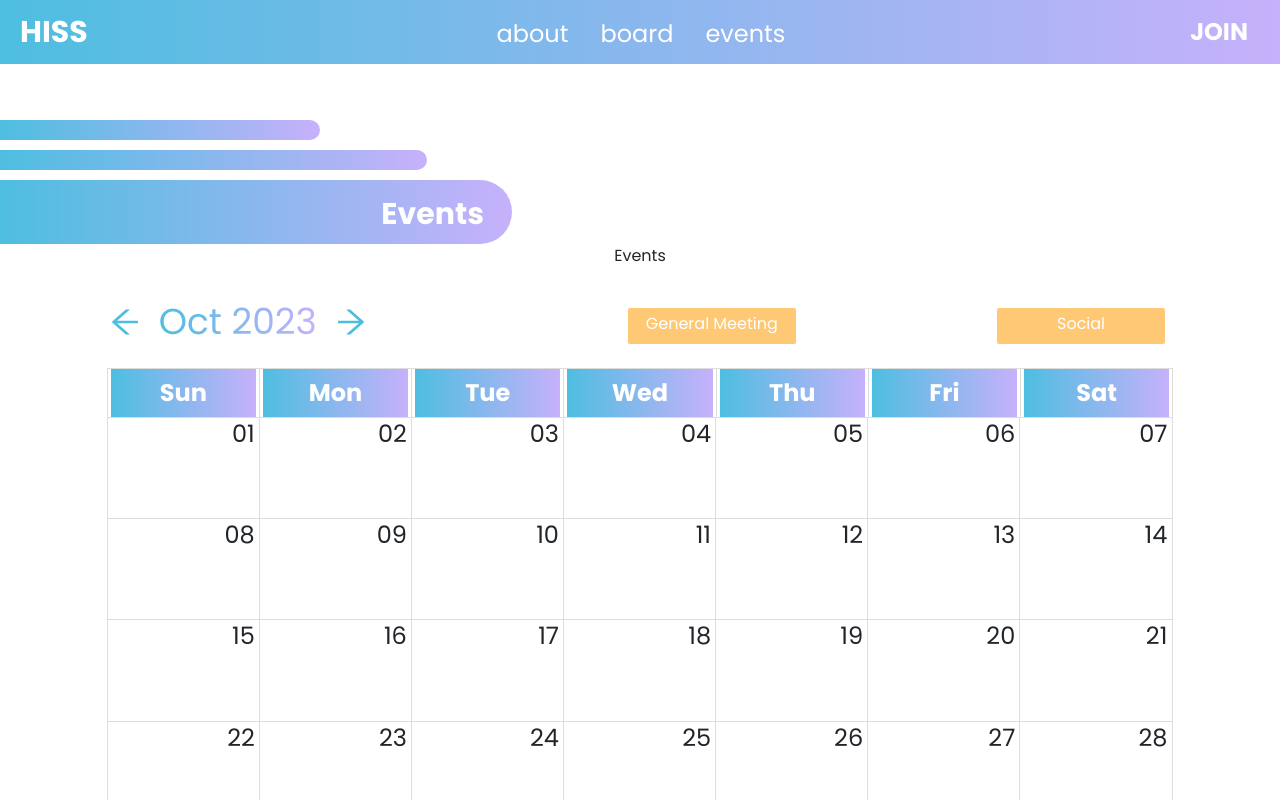
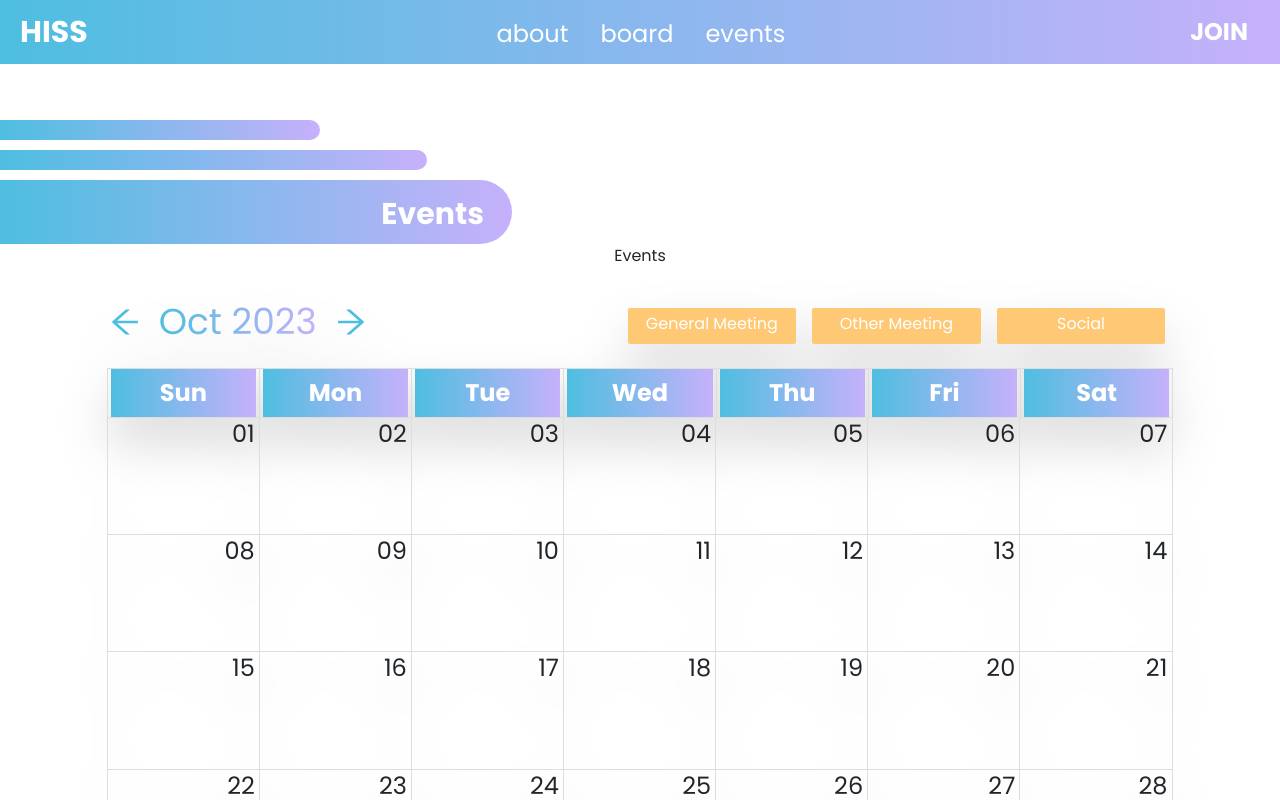
Before and after one commit to acm-ucr/hiss-website, a Next.js app: page /events in a window 1280 px wide. Shown: the top 800 px of the page. Built offline with nearby package versions, Linux system fonts and the light colour scheme.

Commit message:
calendar done

```diff
--- a/src/components/calendar/Calendar.jsx
+++ b/src/components/calendar/Calendar.jsx
@@ -16,10 +16,10 @@ const CalendarEvent = ({ events }) => {
   return (
     <section className="w-full flex justify-center items-center flex-col mt-[2vh] ">
       <div className="w-10/12 flex justify-center items-center ">
-        <div className="h-[80vh] w-full relative mb-24 rounded-lg">
+        <div className="h-[90vh] w-full relative mb-24">
           <Calendar
             date={date}
-            className=" w-full m-0 p-0 text-md md:text-2xl rounded-b-xl overflow-hidden  "
+            className=" w-full m-0 p-0 text-md md:text-2xl drop-shadow-2xl rounded-sm overflow-hidden  "
             allDayAccessor="allDay"
             showAllEvents={true}
             events={events}
--- a/src/components/calendar/CustomHeader.jsx
+++ b/src/components/calendar/CustomHeader.jsx
@@ -1,6 +1,6 @@
 const Header = (props) => {
   return (
-    <div className="p-2 h-12 text-2xl bg-gradient-to-r from-hiss-blue to-hiss-purple  text-white">
+    <div className="pt-2 h-12 md:text-2xl bg-gradient-to-r from-hiss-blue to-hiss-purple  text-white ">
       {props.label}
     </div>
   );
--- a/src/data/filters.js
+++ b/src/data/filters.js
@@ -5,7 +5,7 @@ const filters = [
   },
   {
     topic: "Other Meeting",
-    color: "bg-hiss-blue text-white",
+    color: "bg-hiss-yellow text-white",
   },
   {
     topic: "Social",
```
